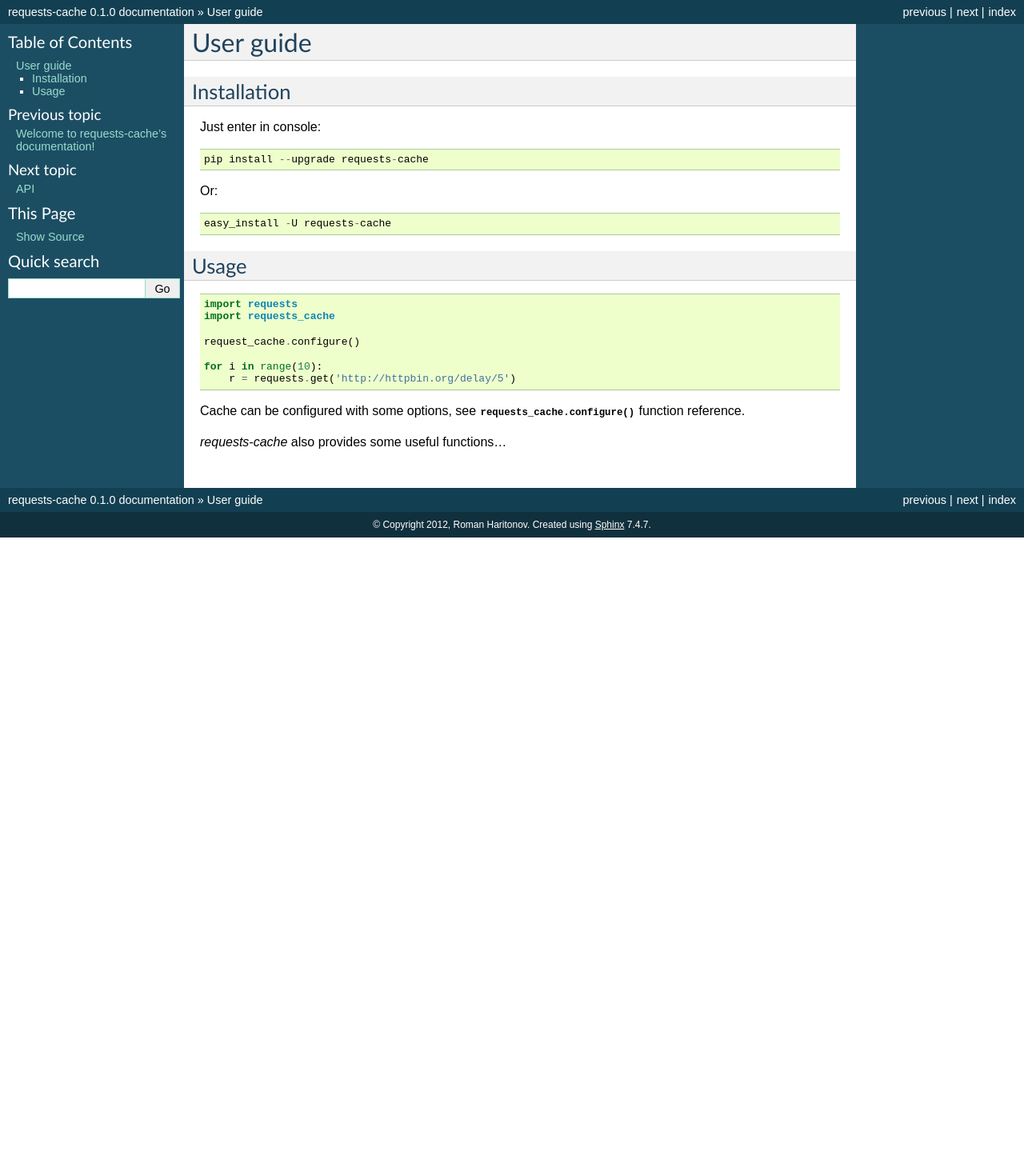
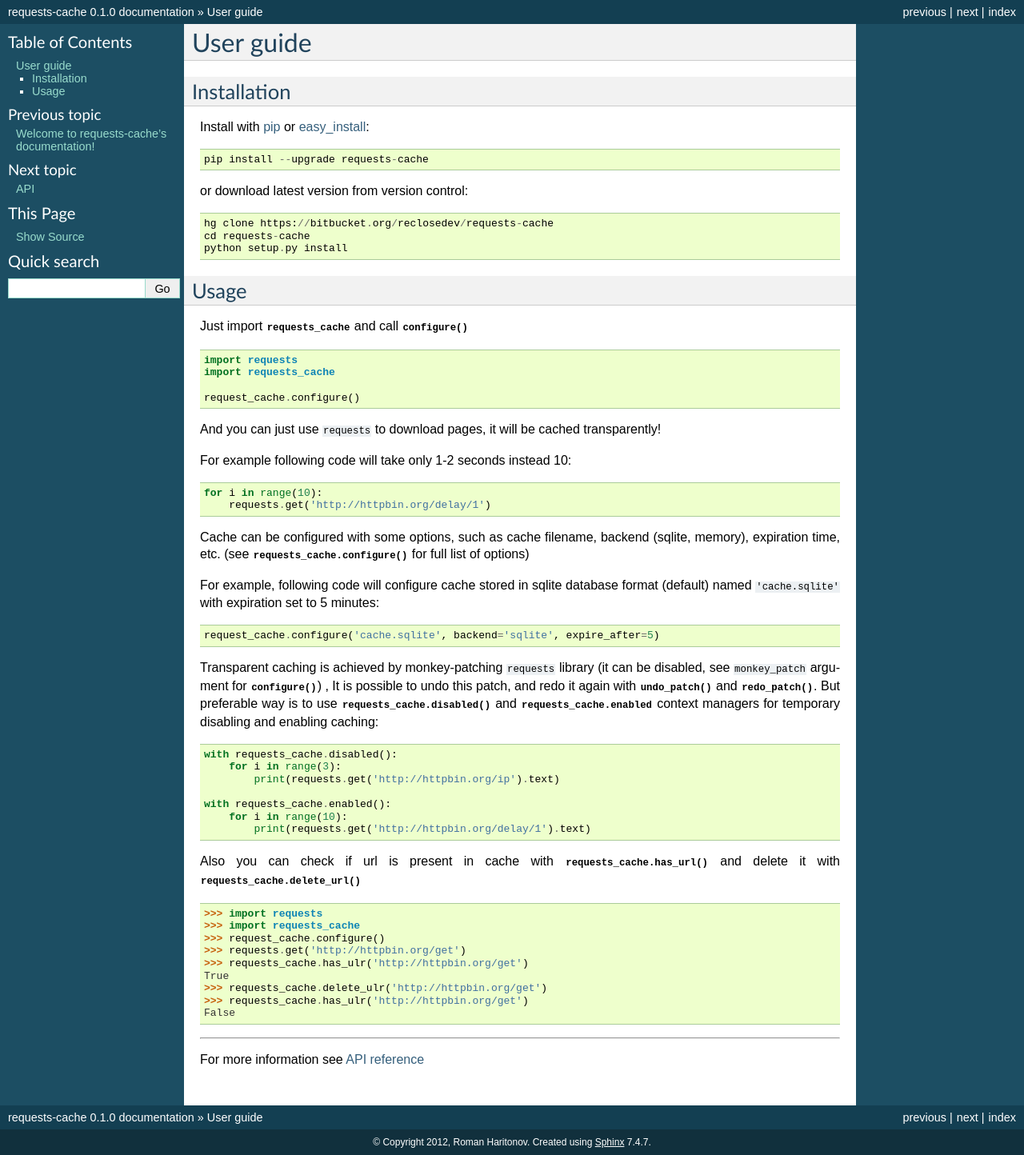
Before and after one commit to requests-cache/requests-cache, a Sphinx documentation site: the page built from docs/user_guide.rst, in a window 1280 px wide. Shown: the whole page at 80% size. Built offline with Sphinx 7.4.7, drawn with Linux system fonts in a browser that asks for light colours; before the commit the page ends 900 px from its top, so only the background shows below that.

Commit message:
More docs

```diff
--- a/docs/user_guide.rst
+++ b/docs/user_guide.rst
@@ -3,20 +3,29 @@
 User guide
 ==========
 
+
 Installation
 ------------
 
-Just enter in console::
+Install with pip_ or easy_install_::
 
     pip install --upgrade requests-cache
 
-Or::
+or download latest version from version control::
 
-    easy_install -U requests-cache
+    hg clone https://bitbucket.org/reclosedev/requests-cache
+    cd requests-cache
+    python setup.py install
+
+.. _pip: http://pypi.python.org/pypi/pip/
+.. _easy_install: http://pypi.python.org/pypi/setuptools
 
 Usage
 -----
 
+.. currentmodule:: requests_cache.core
+
+Just import :mod:`requests_cache` and call :func:`configure`
 ::
 
     import requests
@@ -24,10 +33,51 @@ Usage
 
     request_cache.configure()
 
+And you can just use ``requests`` to download pages, it will be cached transparently!
+
+For example following code will take only 1-2 seconds instead 10::
+
     for i in range(10):
-        r = requests.get('http://httpbin.org/delay/5')
+        requests.get('http://httpbin.org/delay/1')
 
-Cache can be configured with some options, see
-:func:`requests_cache.configure() <requests_cache.core.configure>` function reference.
+Cache can be configured with some options, such as cache filename, backend (sqlite, memory),
+expiration time, etc. (see :func:`requests_cache.configure() <requests_cache.core.configure>`
+for full list of options)
 
-`requests-cache` also provides some useful functions...
+For example, following code will configure cache stored in sqlite database format (default)
+named ``'cache.sqlite'`` with expiration set to 5 minutes::
+
+    request_cache.configure('cache.sqlite', backend='sqlite', expire_after=5)
+
+
+Transparent caching is achieved by monkey-patching ``requests`` library
+(it can be disabled, see ``monkey_patch`` argument for :func:`configure`) ,
+It is possible to undo this patch, and redo it again with :func:`undo_patch` and
+:func:`redo_patch`. But preferable way is to use :func:`requests_cache.disabled() <requests_cache.core.disabled>`
+and :func:`requests_cache.enabled <requests_cache.core.enabled>` context managers for temporary disabling and enabling caching::
+
+    with requests_cache.disabled():
+        for i in range(3):
+            print(requests.get('http://httpbin.org/ip').text)
+
+    with requests_cache.enabled():
+        for i in range(10):
+            print(requests.get('http://httpbin.org/delay/1').text)
+
+Also you can check if url is present in cache with :func:`requests_cache.has_url() <requests_cache.core.has_url>`
+and delete it with :func:`requests_cache.delete_url() <requests_cache.core.delete_url>`
+::
+
+    >>> import requests
+    >>> import requests_cache
+    >>> request_cache.configure()
+    >>> requests.get('http://httpbin.org/get')
+    >>> requests_cache.has_ulr('http://httpbin.org/get')
+    True
+    >>> requests_cache.delete_ulr('http://httpbin.org/get')
+    >>> requests_cache.has_ulr('http://httpbin.org/get')
+    False
+
+----------------------
+
+For more information see :doc:`API reference <api>`
```
Also changed, not shown: docs/index.rst (+8 -1 lines), 1 other file.
